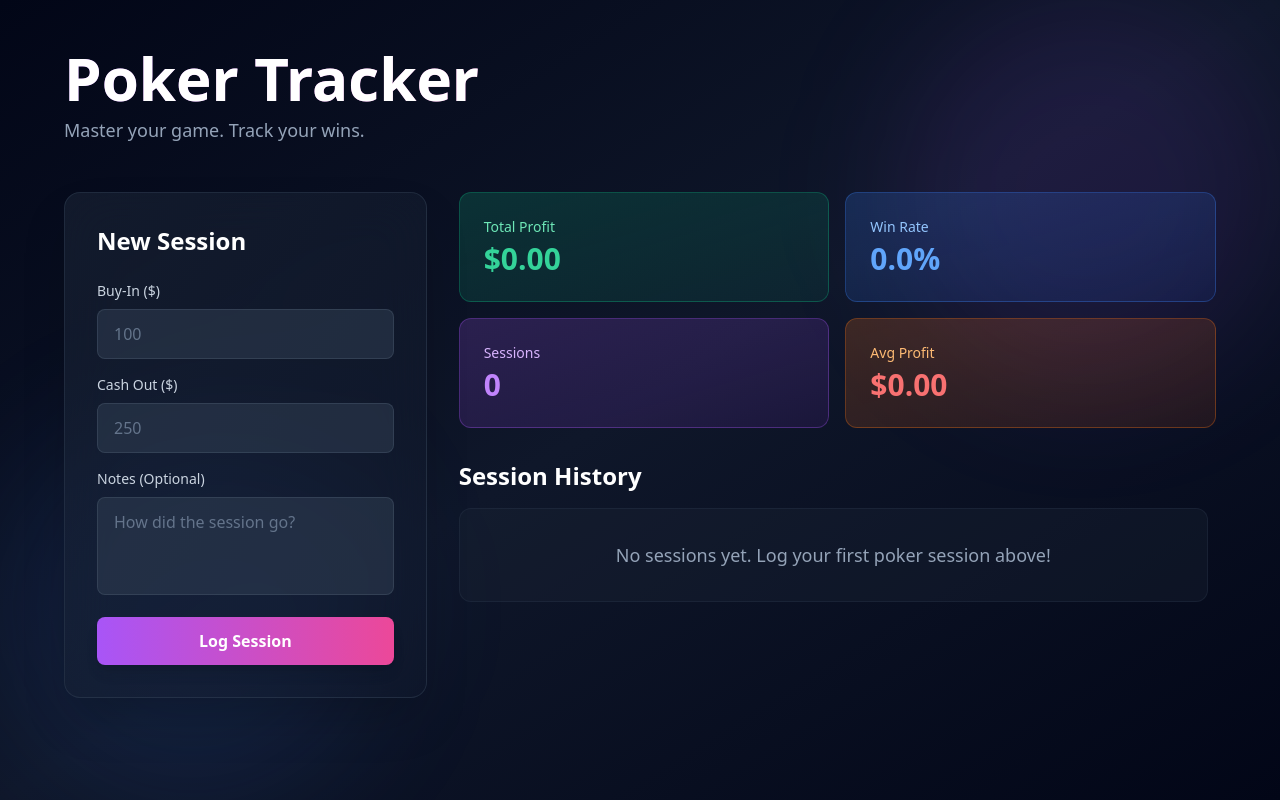
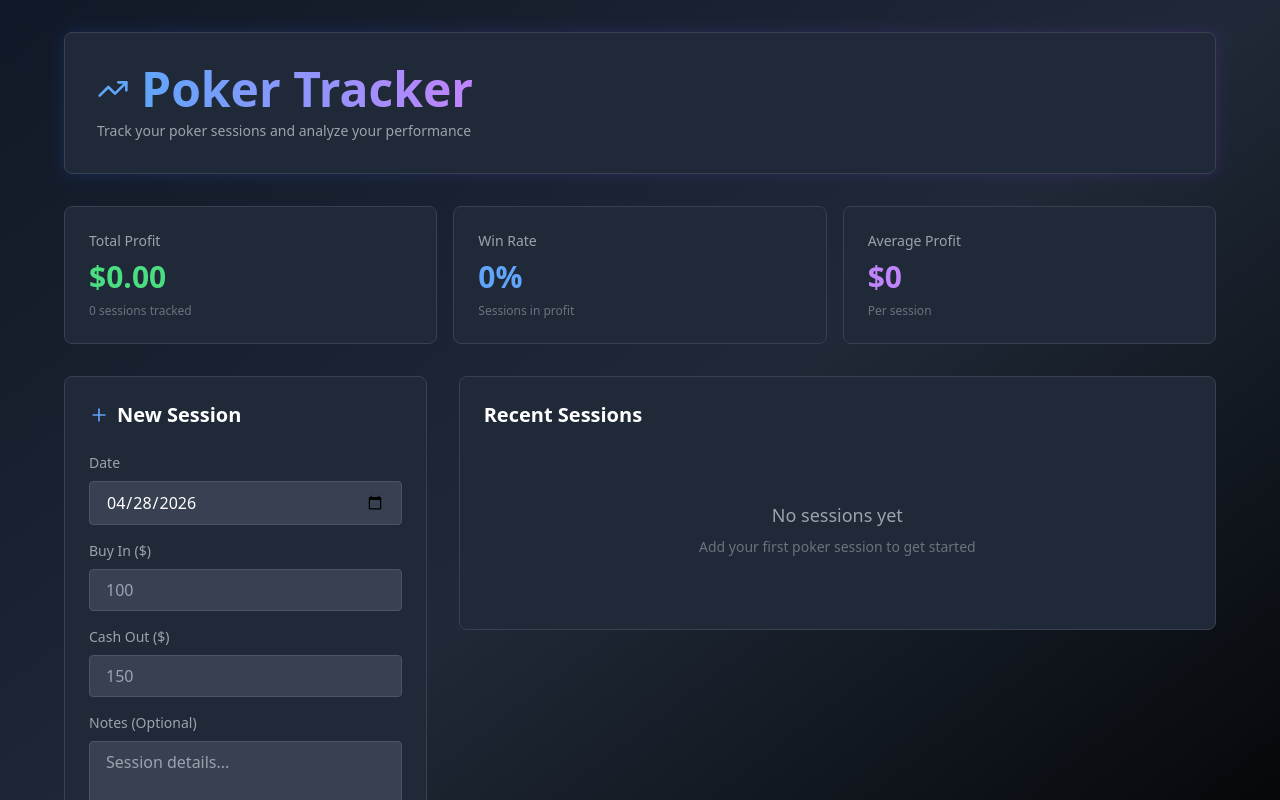
Before and after one commit to chillclaw0/poker-tracker, a Next.js app: page / in a window 1280 px wide. Shown: the top 800 px of the page. Built offline with nearby package versions, Linux system fonts and the light colour scheme.

Commit message:
redesign with professional dark theme and animations

```diff
--- a/src/app/page.tsx
+++ b/src/app/page.tsx
@@ -1,6 +1,7 @@
 'use client';
 
 import { useState } from 'react';
+import { Trash2, Plus, TrendingUp } from 'lucide-react';
 
 interface Session {
   id: string;
@@ -16,23 +17,25 @@ export default function Home() {
   const [buyIn, setBuyIn] = useState('');
   const [cashOut, setCashOut] = useState('');
   const [notes, setNotes] = useState('');
+  const [date, setDate] = useState(new Date().toISOString().split('T')[0]);
 
   const addSession = () => {
-    if (!buyIn || !cashOut) return;
-
+    if (buyIn && cashOut) {
+      const profit = parseFloat(cashOut) - parseFloat(buyIn);
       const newSession: Session = {
         id: Date.now().toString(),
         buyIn: parseFloat(buyIn),
         cashOut: parseFloat(cashOut),
         notes,
-      date: new Date().toLocaleDateString(),
-      profit: parseFloat(cashOut) - parseFloat(buyIn),
+        date,
+        profit,
       };
-
       setSessions([newSession, ...sessions]);
       setBuyIn('');
       setCashOut('');
       setNotes('');
+      setDate(new Date().toISOString().split('T')[0]);
+    }
   };
 
   const deleteSession = (id: string) => {
@@ -40,148 +43,169 @@ export default function Home() {
   };
 
   const totalProfit = sessions.reduce((sum, s) => sum + s.profit, 0);
-  const winRate = sessions.length > 0 ? (sessions.filter(s => s.profit > 0).length / sessions.length) * 100 : 0;
+  const winningPercentage = sessions.length > 0
+    ? ((sessions.filter(s => s.profit > 0).length / sessions.length) * 100).toFixed(1)
+    : 0;
+  const avgProfit = sessions.length > 0
+    ? (totalProfit / sessions.length).toFixed(2)
+    : 0;
 
   return (
-    <div className="min-h-screen bg-gradient-to-br from-slate-950 via-slate-900 to-slate-950 p-6 md:p-12">
-      {/* Background decorative elements */}
-      <div className="fixed inset-0 overflow-hidden pointer-events-none">
-        <div className="absolute top-0 right-0 w-96 h-96 bg-purple-500/10 rounded-full blur-3xl"></div>
-        <div className="absolute bottom-0 left-0 w-96 h-96 bg-blue-500/10 rounded-full blur-3xl"></div>
+    <div className="min-h-screen bg-gradient-to-br from-gray-900 via-gray-800 to-black text-white p-6 md:p-8">
+      <div className="max-w-6xl mx-auto">
+
+        {/* Header */}
+        <div className="mb-8 relative">
+          <div className="absolute inset-0 bg-gradient-to-r from-blue-600 to-purple-600 rounded-lg blur opacity-20"></div>
+          <div className="relative bg-gray-800 border border-gray-700 rounded-lg p-8">
+            <div className="flex items-center gap-3 mb-2">
+              <TrendingUp className="w-8 h-8 text-blue-400" />
+              <h1 className="text-4xl md:text-5xl font-bold bg-gradient-to-r from-blue-400 to-purple-400 bg-clip-text text-transparent">
+                Poker Tracker
+              </h1>
+            </div>
+            <p className="text-gray-400 text-sm">Track your poker sessions and analyze your performance</p>
+          </div>
         </div>
 
-      <div className="relative max-w-6xl mx-auto">
-        {/* Header */}
-        <div className="mb-12">
-          <h1 className="text-5xl md:text-6xl font-bold text-white mb-2 bg-gradient-to-r from-purple-400 via-pink-400 to-blue-400 bg-clip-text text-transparent">
-            Poker Tracker
-          </h1>
-          <p className="text-slate-400 text-lg">Master your game. Track your wins.</p>
+        <div className="grid md:grid-cols-3 gap-4 mb-8">
+          {/* Stats Cards */}
+          <div className="group relative">
+            <div className="absolute inset-0 bg-gradient-to-r from-green-600 to-emerald-600 rounded-lg blur opacity-0 group-hover:opacity-20 transition duration-300"></div>
+            <div className="relative bg-gray-800 border border-gray-700 rounded-lg p-6 hover:border-green-500 transition">
+              <p className="text-gray-400 text-sm mb-2">Total Profit</p>
+              <p className={`text-3xl font-bold ${totalProfit >= 0 ? 'text-green-400' : 'text-red-400'}`}>
+                ${totalProfit.toFixed(2)}
+              </p>
+              <p className="text-gray-500 text-xs mt-2">{sessions.length} sessions tracked</p>
+            </div>
           </div>
 
-        <div className="grid grid-cols-1 lg:grid-cols-3 gap-8">
+          <div className="group relative">
+            <div className="absolute inset-0 bg-gradient-to-r from-blue-600 to-cyan-600 rounded-lg blur opacity-0 group-hover:opacity-20 transition duration-300"></div>
+            <div className="relative bg-gray-800 border border-gray-700 rounded-lg p-6 hover:border-blue-500 transition">
+              <p className="text-gray-400 text-sm mb-2">Win Rate</p>
+              <p className="text-3xl font-bold text-blue-400">{winningPercentage}%</p>
+              <p className="text-gray-500 text-xs mt-2">Sessions in profit</p>
+            </div>
+          </div>
+
+          <div className="group relative">
+            <div className="absolute inset-0 bg-gradient-to-r from-purple-600 to-pink-600 rounded-lg blur opacity-0 group-hover:opacity-20 transition duration-300"></div>
+            <div className="relative bg-gray-800 border border-gray-700 rounded-lg p-6 hover:border-purple-500 transition">
+              <p className="text-gray-400 text-sm mb-2">Average Profit</p>
+              <p className="text-3xl font-bold text-purple-400">${avgProfit}</p>
+              <p className="text-gray-500 text-xs mt-2">Per session</p>
+            </div>
+          </div>
+        </div>
+
+        <div className="grid md:grid-cols-3 gap-8">
           {/* Input Section */}
-          <div className="lg:col-span-1">
-            <div className="sticky top-6 bg-gradient-to-br from-slate-800/50 to-slate-900/50 backdrop-blur-xl border border-slate-700/50 rounded-2xl p-8 shadow-2xl">
-              <h2 className="text-2xl font-bold text-white mb-6">New Session</h2>
+          <div className="md:col-span-1">
+            <div className="bg-gray-800 border border-gray-700 rounded-lg p-6 sticky top-8">
+              <h2 className="text-xl font-bold mb-6 flex items-center gap-2">
+                <Plus className="w-5 h-5 text-blue-400" />
+                New Session
+              </h2>
 
               <div className="space-y-4">
                 <div>
-                  <label className="block text-sm font-medium text-slate-300 mb-2">Buy-In ($)</label>
+                  <label className="block text-sm text-gray-400 mb-2">Date</label>
                   <input
-                    type="number"
-                    value={buyIn}
-                    onChange={(e) => setBuyIn(e.target.value)}
-                    placeholder="100"
-                    className="w-full px-4 py-3 bg-slate-700/50 border border-slate-600/50 rounded-lg text-white placeholder-slate-500 focus:outline-none focus:border-purple-500/50 focus:ring-2 focus:ring-purple-500/20 transition"
+                    type="date"
+                    value={date}
+                    onChange={(e) => setDate(e.target.value)}
+                    className="w-full bg-gray-700 border border-gray-600 rounded px-4 py-2 text-white focus:outline-none focus:border-blue-500 transition"
                   />
                 </div>
 
                 <div>
-                  <label className="block text-sm font-medium text-slate-300 mb-2">Cash Out ($)</label>
+                  <label className="block text-sm text-gray-400 mb-2">Buy In ($)</label>
                   <input
                     type="number"
-                    value={cashOut}
-                    onChange={(e) => setCashOut(e.target.value)}
-                    placeholder="250"
-                    className="w-full px-4 py-3 bg-slate-700/50 border border-slate-600/50 rounded-lg text-white placeholder-slate-500 focus:outline-none focus:border-purple-500/50 focus:ring-2 focus:ring-purple-500/20 transition"
+                    placeholder="100"
+                    value={buyIn}
+                    onChange={(e) => setBuyIn(e.target.value)}
+                    className="w-full bg-gray-700 border border-gray-600 rounded px-4 py-2 text-white focus:outline-none focus:border-blue-500 transition"
                   />
                 </div>
 
                 <div>
-                  <label className="block text-sm font-medium text-slate-300 mb-2">Notes (Optional)</label>
+                  <label className="block text-sm text-gray-400 mb-2">Cash Out ($)</label>
+                  <input
+                    type="number"
+                    placeholder="150"
+                    value={cashOut}
+                    onChange={(e) => setCashOut(e.target.value)}
+                    className="w-full bg-gray-700 border border-gray-600 rounded px-4 py-2 text-white focus:outline-none focus:border-blue-500 transition"
+                  />
+                </div>
+
+                <div>
+                  <label className="block text-sm text-gray-400 mb-2">Notes (Optional)</label>
                   <textarea
+                    placeholder="Session details..."
                     value={notes}
                     onChange={(e) => setNotes(e.target.value)}
-                    placeholder="How did the session go?"
-                    rows={3}
-                    className="w-full px-4 py-3 bg-slate-700/50 border border-slate-600/50 rounded-lg text-white placeholder-slate-500 focus:outline-none focus:border-purple-500/50 focus:ring-2 focus:ring-purple-500/20 transition resize-none"
+                    className="w-full bg-gray-700 border border-gray-600 rounded px-4 py-2 text-white focus:outline-none focus:border-blue-500 transition resize-none"
+                    rows={4}
                   />
                 </div>
 
                 <button
                   onClick={addSession}
-                  className="w-full bg-gradient-to-r from-purple-500 to-pink-500 hover:from-purple-600 hover:to-pink-600 text-white font-bold py-3 rounded-lg transition transform hover:scale-105 active:scale-95 shadow-lg hover:shadow-purple-500/50"
+                  className="w-full bg-gradient-to-r from-blue-600 to-purple-600 hover:from-blue-700 hover:to-purple-700 text-white font-bold py-3 rounded-lg transition transform hover:scale-105 active:scale-95 duration-200"
                 >
-                  Log Session
+                  Add Session
                 </button>
               </div>
             </div>
           </div>
 
-          {/* Stats and Sessions Section */}
-          <div className="lg:col-span-2">
-            {/* Stats Cards */}
-            <div className="grid grid-cols-2 gap-4 mb-8">
-              <div className="bg-gradient-to-br from-emerald-500/20 to-emerald-600/10 border border-emerald-500/30 rounded-xl p-6">
-                <p className="text-emerald-300 text-sm font-medium mb-1">Total Profit</p>
-                <p className={`text-3xl font-bold ${totalProfit >= 0 ? 'text-emerald-400' : 'text-red-400'}`}>
-                  ${totalProfit.toFixed(2)}
-                </p>
-              </div>
+          {/* Sessions List */}
+          <div className="md:col-span-2">
+            <div className="bg-gray-800 border border-gray-700 rounded-lg p-6">
+              <h2 className="text-xl font-bold mb-6">Recent Sessions</h2>
 
-              <div className="bg-gradient-to-br from-blue-500/20 to-blue-600/10 border border-blue-500/30 rounded-xl p-6">
-                <p className="text-blue-300 text-sm font-medium mb-1">Win Rate</p>
-                <p className="text-3xl font-bold text-blue-400">{winRate.toFixed(1)}%</p>
-              </div>
-
-              <div className="bg-gradient-to-br from-purple-500/20 to-purple-600/10 border border-purple-500/30 rounded-xl p-6">
-                <p className="text-purple-300 text-sm font-medium mb-1">Sessions</p>
-                <p className="text-3xl font-bold text-purple-400">{sessions.length}</p>
-              </div>
-
-              <div className="bg-gradient-to-br from-orange-500/20 to-orange-600/10 border border-orange-500/30 rounded-xl p-6">
-                <p className="text-orange-300 text-sm font-medium mb-1">Avg Profit</p>
-                <p className={`text-3xl font-bold ${sessions.length > 0 && (totalProfit / sessions.length) >= 0 ? 'text-orange-400' : 'text-red-400'}`}>
-                  ${sessions.length > 0 ? (totalProfit / sessions.length).toFixed(2) : '0.00'}
-                </p>
-              </div>
-            </div>
-
-            {/* Sessions List */}
-            <div>
-              <h2 className="text-2xl font-bold text-white mb-4">Session History</h2>
-              <div className="space-y-3 max-h-96 overflow-y-auto pr-2">
               {sessions.length === 0 ? (
-                  <div className="bg-slate-800/30 border border-slate-700/30 rounded-xl p-8 text-center">
-                    <p className="text-slate-400 text-lg">No sessions yet. Log your first poker session above!</p>
+                <div className="text-center py-12">
+                  <p className="text-gray-400 text-lg mb-2">No sessions yet</p>
+                  <p className="text-gray-500 text-sm">Add your first poker session to get started</p>
                 </div>
               ) : (
-                  sessions.map((session) => (
+                <div className="space-y-3 max-h-[600px] overflow-y-auto pr-2">
+                  {sessions.map((session) => (
                     <div
                       key={session.id}
-                      className={`bg-gradient-to-r ${
-                        session.profit >= 0
-                          ? 'from-emerald-500/10 to-emerald-600/5 border-l-4 border-emerald-500'
-                          : 'from-red-500/10 to-red-600/5 border-l-4 border-red-500'
-                      } border border-slate-700/30 rounded-xl p-5 hover:shadow-xl transition transform hover:scale-102`}
+                      className="group bg-gradient-to-r from-gray-700 to-gray-750 border border-gray-600 rounded-lg p-4 hover:border-gray-500 transition"
                     >
-                      <div className="flex justify-between items-start mb-2">
+                      <div className="flex justify-between items-start mb-3">
                         <div>
-                          <p className="text-slate-300 text-sm">{session.date}</p>
+                          <p className="text-gray-400 text-sm">{session.date}</p>
                           <p className="text-white font-semibold">
                             ${session.buyIn.toFixed(2)} → ${session.cashOut.toFixed(2)}
                           </p>
                         </div>
                         <div className="text-right">
-                          <p className={`text-2xl font-bold ${session.profit >= 0 ? 'text-emerald-400' : 'text-red-400'}`}>
-                            {session.profit >= 0 ? '+ ' : ''} ${Math.abs(session.profit).toFixed(2)}
+                          <p className={`text-lg font-bold ${session.profit >= 0 ? 'text-green-400' : 'text-red-400'}`}>
+                            {session.profit >= 0 ? '+' : ''}{session.profit.toFixed(2)}
                           </p>
+                          <button
+                            onClick={() => deleteSession(session.id)}
+                            className="text-gray-400 hover:text-red-400 transition opacity-0 group-hover:opacity-100 mt-2"
+                          >
+                            <Trash2 className="w-4 h-4" />
+                          </button>
                         </div>
                       </div>
                       {session.notes && (
-                        <p className="text-slate-400 text-sm mb-3 italic">"{session.notes}"</p>
-                      )}
-                      <button
-                        onClick={() => deleteSession(session.id)}
-                        className="text-xs text-red-400 hover:text-red-300 font-medium hover:underline transition"
-                      >
-                        Remove
-                      </button>
-                    </div>
-                  ))
+                        <p className="text-gray-400 text-sm italic">{session.notes}</p>
                       )}
                     </div>
+                  ))}
+                </div>
+              )}
             </div>
           </div>
         </div>
```
Lines whose indentation alone changed are shown as unchanged.
